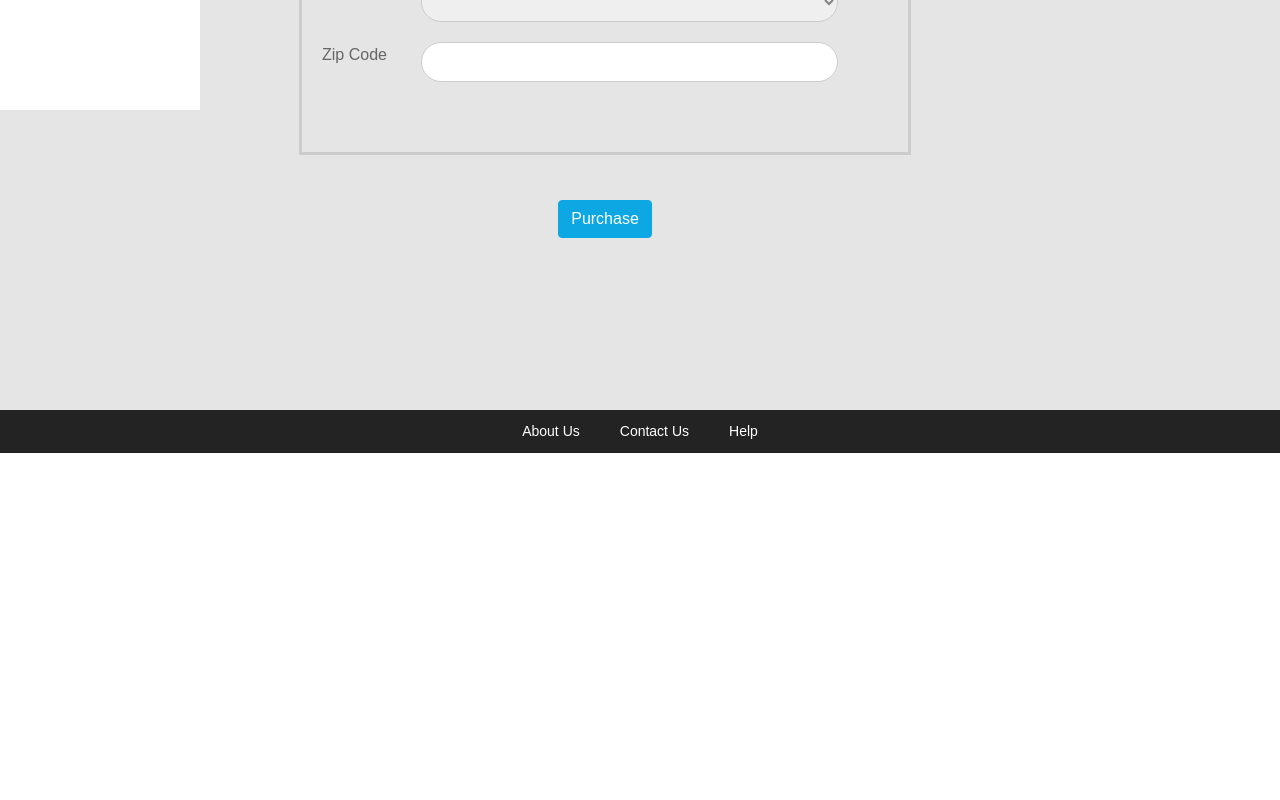
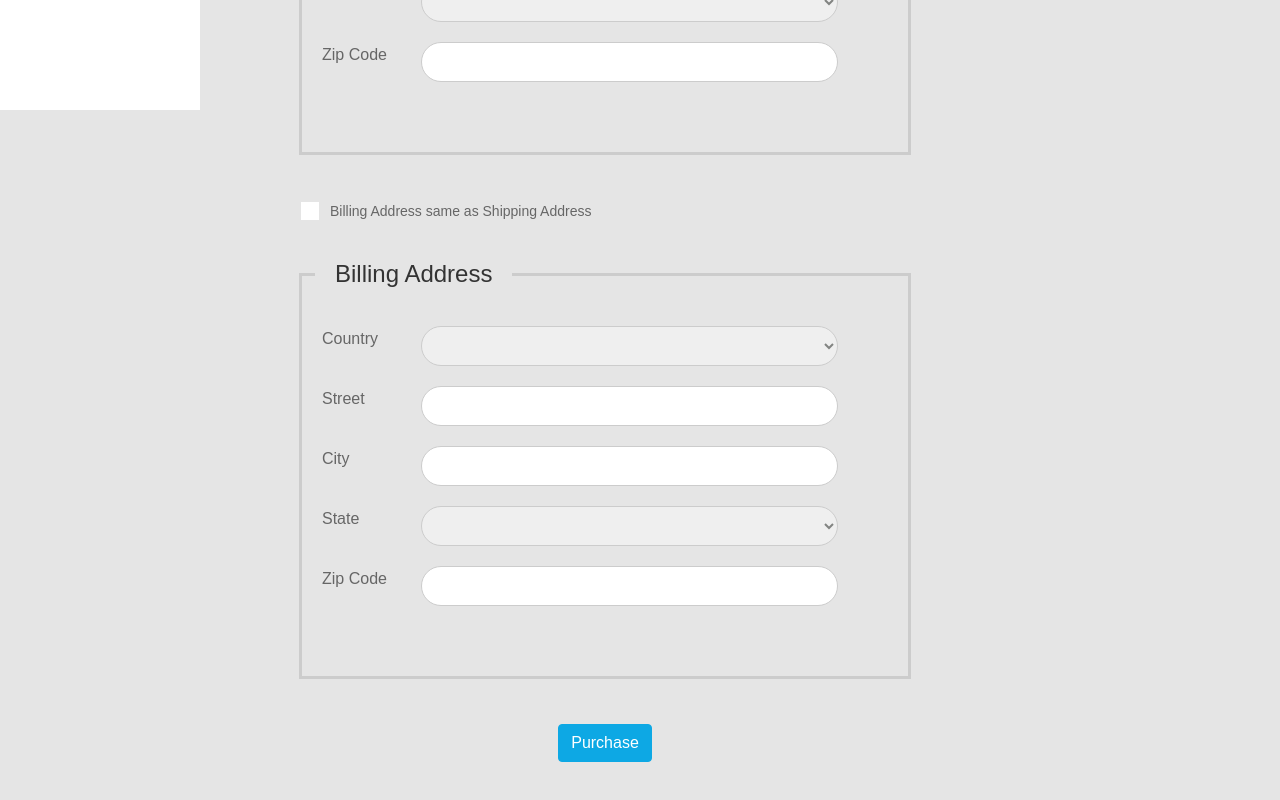
Before and after one commit to bl4keee/eCommerceShop-frontend, an Angular app: page /checkout in a window 1280 px wide. Shown: the part 690-1490 px from the top of the page. Before the commit the page ends 1143 px from the top, so only its background shows below. Built offline with nearby package versions, Linux system fonts and the light colour scheme; no server answers.

Commit message:
Added form for billing address and button for copying values from shipping to billing

```diff
--- a/src/app/components/checkout/checkout.component.html
+++ b/src/app/components/checkout/checkout.component.html
@@ -3,7 +3,7 @@
         <div class="container-fluid">
             <form [formGroup]="checkoutFormGroup" (ngSubmit)="onSubmit()">
 
-                <!--customer form group-->
+                <!--Customer form group-->
                 <div formGroupName="customer" class="form-area">
                     <h3>Customer</h3>
                     <div class="row">
@@ -32,7 +32,7 @@
                     </div>
                 </div>
 
-                <!--shipping address form group-->
+                <!--Shipping Address form group-->
                 <div formGroupName="shippingAddress" class="form-area">
                     <h3>Shipping Address</h3>
                     <div class="row">
@@ -80,6 +80,66 @@
                         </div>
                     </div>
                 </div>
+
+                <!--Checkbox to copy shipping to billing-->
+                <div class="input-space">
+                    <label class="au-checkbox">
+                        <input type="checkbox" (change)="copyShippingAddressToBillingAddress($event)">
+                        <span class="au-checkmark"></span>Billing Address same as Shipping Address
+                    </label>
+                </div>
+
+                <!--Billing Address form group-->
+                <div formGroupName="billingAddress" class="form-area">
+                    <h3>Billing Address</h3>
+                    <div class="row">
+                        <div class="col-md-2"><label>Country</label></div>
+                        <div class="col-md-9">
+                            <div class="input-space">
+                                <select formControlName="country">
+                                    <option>TO DO</option>
+                                </select>
+                            </div>
+                        </div>
+                    </div>
+                    <div class="row">
+                        <div class="col-md-2"><label>Street</label></div>
+                        <div class="col-md-9">
+                            <div class="input-space">
+                                <input formControlName="street" type="text">
+                            </div>
+                        </div>
+                    </div>
+                    <div class="row">
+                        <div class="col-md-2"><label>City</label></div>
+                        <div class="col-md-9">
+                            <div class="input-space">
+                                <input formControlName="city" type="text">
+                            </div>
+                        </div>
+                    </div>
+                    <div class="row">
+                        <div class="col-md-2"><label>State</label></div>
+                        <div class="col-md-9">
+                            <div class="input-space">
+                                <select formControlName="state">
+                                    <option>TO DO</option>
+                                </select>
+                            </div>
+                        </div>
+                    </div>
+                    <div class="row">
+                        <div class="col-md-2"><label>Zip Code</label></div>
+                        <div class="col-md-9">
+                            <div class="input-space">
+                                <input formControlName="zipCode" type="text">
+                            </div>
+                        </div>
+                    </div>
+                </div>
+
+
+                <!--Submit Button-->
                 <div class="text-center">
                     <button type="submit" class="btn btn-info">Purchase</button>
                 </div>
--- a/src/app/components/checkout/checkout.component.ts
+++ b/src/app/components/checkout/checkout.component.ts
@@ -49,4 +49,14 @@ export class CheckoutComponent implements OnInit {
     console.log(this.checkoutFormGroup.get('customer').value);
     console.log("The email address is " + this.checkoutFormGroup.get('customer').value.email);
   }
+
+  copyShippingAddressToBillingAddress(event) {
+    if (event.target.checked) {
+      this.checkoutFormGroup.controls.billingAddress
+        .setValue(this.checkoutFormGroup.controls.shippingAddress.value);
+    }
+    else {
+      this.checkoutFormGroup.controls.billingAddress.reset();
+    }
+  }
 }
```
